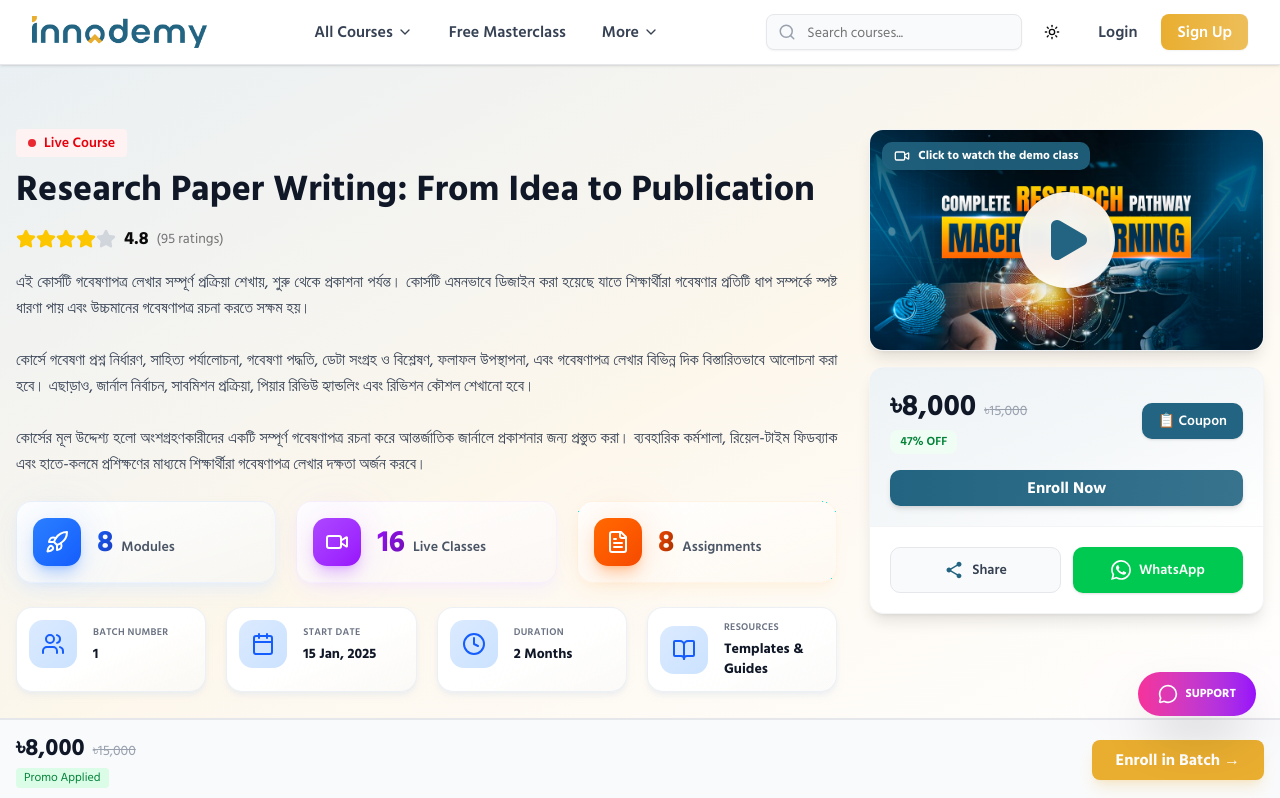
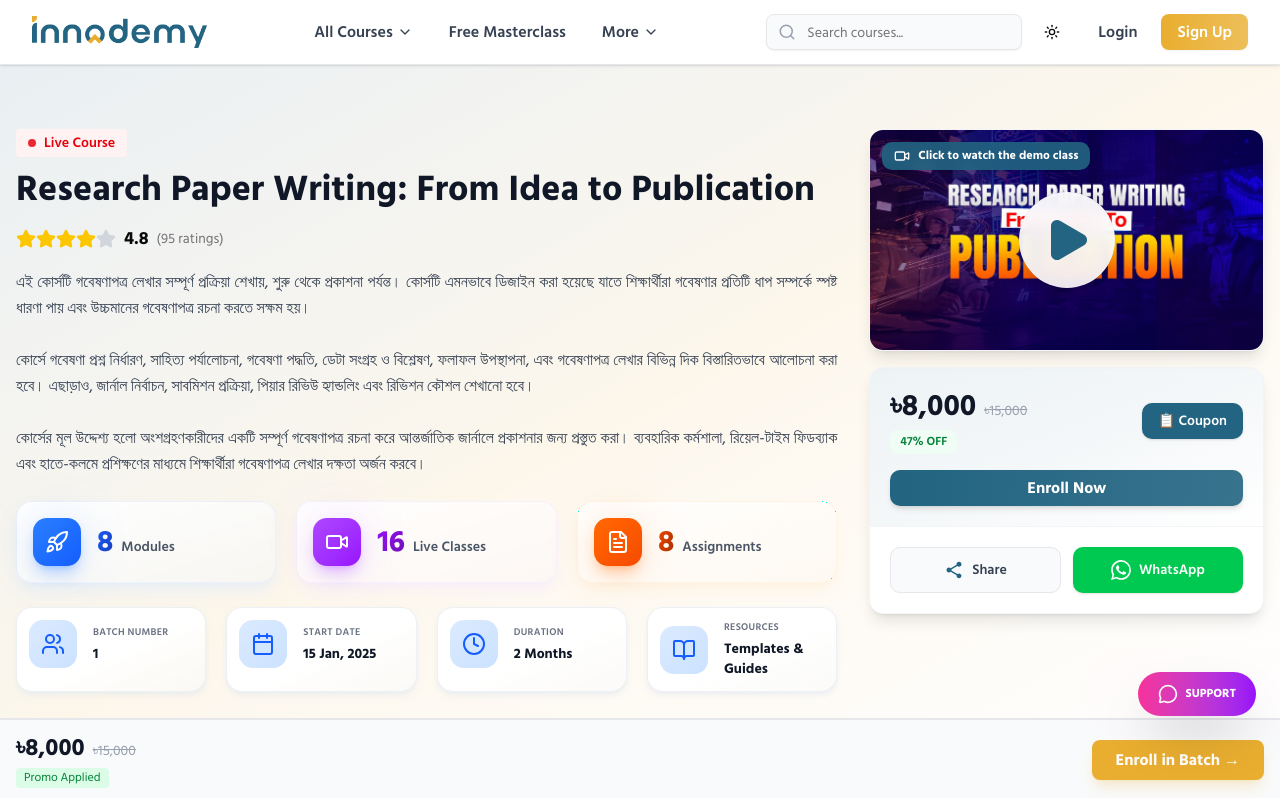
Before and after one commit to mehrabhossain1/innodemmy-frontend, a Next.js app: page /courses/research-pager-writing-from-idea-to-publication in a window 1280 px wide. Shown: the top 798 px of the page. Built offline with nearby package versions, Linux system fonts and the light colour scheme.

Commit message:
Refactor code structure for improved readability and maintainability

```diff
--- a/app/courses/research-pager-writing-from-idea-to-publication/page.tsx
+++ b/app/courses/research-pager-writing-from-idea-to-publication/page.tsx
@@ -30,6 +30,8 @@ export default function ResearchPaperWritingFromIdeaToPublication() {
         currency: "৳",
         videoUrl:
             "https://www.youtube.com/embed/dQw4w9WgXcQ?si=example&autoplay=1",
+
+        thumbnailUrl: "/courses/research-paper-writing.jpeg",
 
         checkoutLink: "/checkout?course=research-paper-writing",
         videoLabel: "Click to watch the demo class",
--- a/lib/data/courses.ts
+++ b/lib/data/courses.ts
@@ -1694,7 +1694,7 @@ export const coursesData: Course[] = [
         title: "Research Paper Writing from Idea to Publication",
         slug: "research-pager-writing-from-idea-to-publication",
         description: `Master the complete journey of research paper writing - from conceptualizing research ideas to getting published in prestigious journals. Learn academic writing, literature review, methodology, data presentation, and the publication process with hands-on guidance.`,
-        thumbnail: "/courses/ResearchWriting.jpg",
+        thumbnail: "/courses/research-paper-writing.jpeg",
         courseVideoUrl:
             "https://www.youtube.com/embed/--9W4yF149Y?si=sT1A8q-UtEtGAlOr",
         courseStartDate: new Date("2025-01-20"),
@@ -1893,7 +1893,7 @@ export const coursesData: Course[] = [
         title: "Data Science and Machine Learning",
         slug: "data-science-and-machine-learning",
         description: `Transform into a data science professional with comprehensive training in Python, statistics, machine learning, and deep learning. Master data analysis, visualization, predictive modeling, and deploy real-world ML solutions.`,
-        thumbnail: "/courses/DataScience.jpg",
+        thumbnail: "/courses/DS&ML.jpg",
         courseVideoUrl:
             "https://www.youtube.com/embed/--9W4yF149Y?si=sT1A8q-UtEtGAlOr",
         courseStartDate: new Date("2025-02-01"),
```
Also changed, not shown: public/courses/research-paper-writing.jpeg (added).
